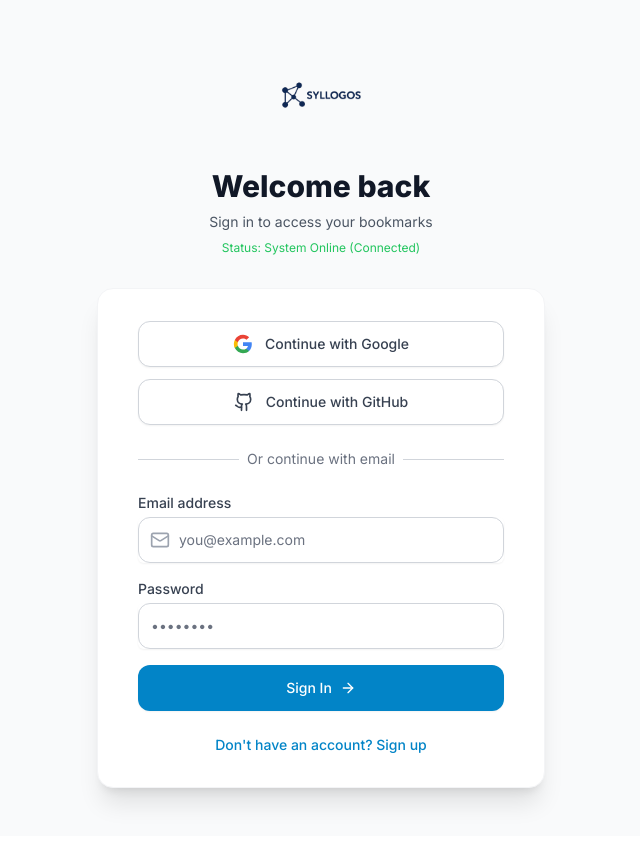
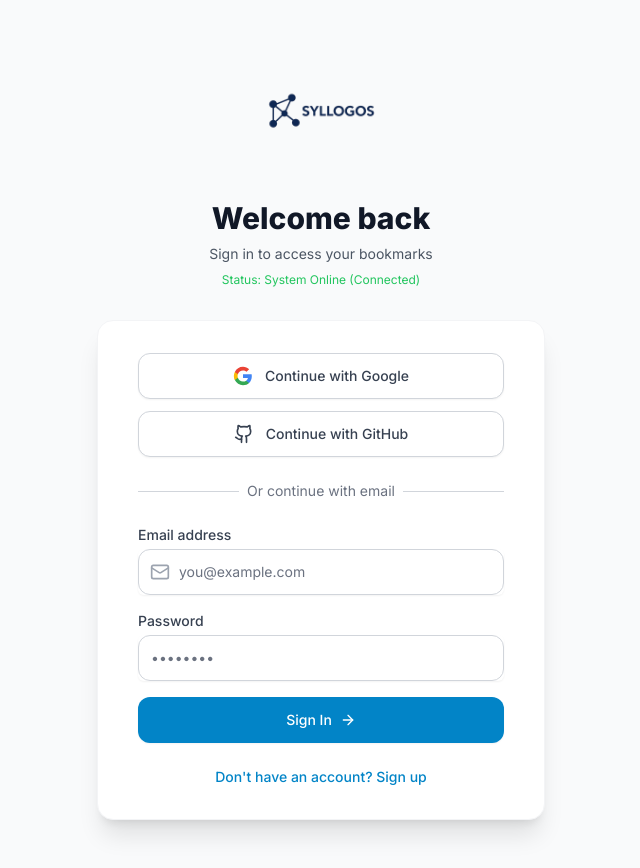
Before and after one commit to zeyyadroku-maker/AI-Research-Analysis-V2.0, a Next.js app: page /login in a window 1280 px wide. Shown: the whole page, without its empty margins (319-959 px from the left). Before the commit the page ends 836 px from the top, so only its background shows below. Built offline with nearby package versions, Linux system fonts and the light colour scheme; no server answers.

Commit message:
Refine Auth Flow: Redirect to Home on Logout, Improve Login UI, and Enhance Error Logging

```diff
--- a/app/components/AuthButton.tsx
+++ b/app/components/AuthButton.tsx
@@ -36,6 +36,8 @@ export default function AuthButton() {
 
     const handleLogout = async () => {
         await supabase.auth.signOut()
+        router.push('/')
+        router.refresh()
     }
 
     if (loading) {
--- a/app/lib/bookmarks.ts
+++ b/app/lib/bookmarks.ts
@@ -36,7 +36,7 @@ export async function getBookmarks(): Promise<BookmarkedPaper[]> {
   const { data, error } = await query
 
   if (error) {
-    console.error('Error fetching bookmarks:', error)
+    console.error('Error fetching bookmarks:', JSON.stringify(error, null, 2))
     return []
   }
 
@@ -98,7 +98,7 @@ export async function saveBookmark(analysis: AnalysisResult, notes?: string): Pr
     .single()
 
   if (error) {
-    console.error('Error saving bookmark:', error)
+    console.error('Error saving bookmark:', JSON.stringify(error, null, 2))
     return null
   }
 
--- a/app/login/page.tsx
+++ b/app/login/page.tsx
@@ -5,6 +5,7 @@ import { supabase } from '@/app/lib/supabase'
 import { useRouter } from 'next/navigation'
 import { Github, Mail, ArrowRight, Loader2 } from 'lucide-react'
 import Image from 'next/image'
+import Link from 'next/link'
 
 export default function LoginPage() {
     const router = useRouter()
@@ -103,20 +104,22 @@ export default function LoginPage() {
         <div className="min-h-screen flex items-center justify-center bg-gray-50 dark:bg-dark-900 px-4 py-12 sm:px-6 lg:px-8">
             <div className="max-w-md w-full space-y-8">
                 <div className="text-center">
-                    <div className="mx-auto h-24 w-24 relative mb-4">
+                    <Link href="/" className="mx-auto h-32 w-32 relative mb-6 block hover:opacity-90 transition-opacity">
                         <Image
                             src="/lightmode.png"
                             alt="Logo"
                             fill
                             className="object-contain dark:hidden"
+                            priority
                         />
                         <Image
                             src="/darkmode.png"
                             alt="Logo"
                             fill
                             className="object-contain hidden dark:block"
+                            priority
                         />
-                    </div>
+                    </Link>
                     <h2 className="mt-6 text-3xl font-extrabold text-gray-900 dark:text-white">
                         {isSignUp ? 'Create an account' : 'Welcome back'}
                     </h2>
--- a/app/settings/page.tsx
+++ b/app/settings/page.tsx
@@ -29,7 +29,8 @@ export default function SettingsPage() {
 
     const handleLogout = async () => {
         await supabase.auth.signOut()
-        router.push('/login')
+        router.push('/')
+        router.refresh()
     }
 
     if (loading) {
@@ -85,7 +86,7 @@ export default function SettingsPage() {
                                     <div className="flex items-center gap-3 text-gray-900 dark:text-white font-medium p-3 bg-gray-50 dark:bg-dark-700/50 rounded-xl border border-gray-100 dark:border-dark-600">
                                         <Shield className="w-5 h-5 text-gray-400" />
                                         {user?.app_metadata?.provider === 'github' ? 'GitHub Account' :
-                                         user?.app_metadata?.provider === 'google' ? 'Google Account' : 'Email Account'}
+                                            user?.app_metadata?.provider === 'google' ? 'Google Account' : 'Email Account'}
                                     </div>
                                 </div>
                             </div>
```
